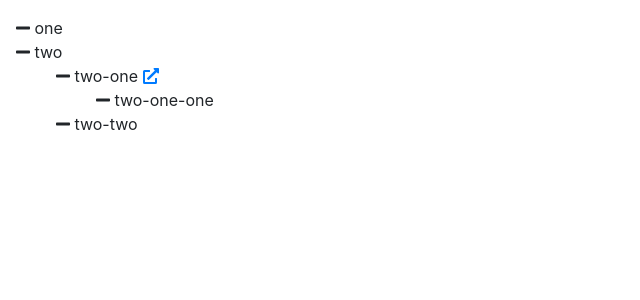
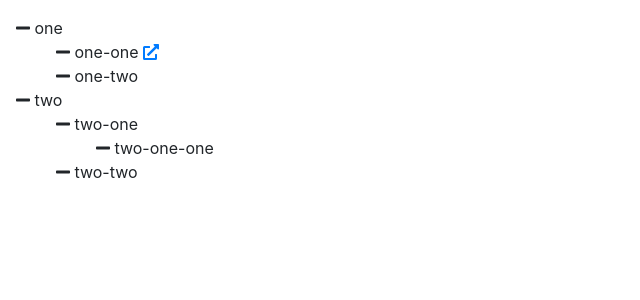
Before and after one commit to unhurried/tree-view, a Vue app: page / in a window 1280 px wide. Shown: the top 300 px of the page, without its empty margins (0-640 px from the left). Built offline with nearby package versions, Linux system fonts and the light colour scheme.

Commit message:
Load tree data from a markdown file.

```diff
--- a/package.json
+++ b/package.json
@@ -16,6 +16,7 @@
     "axios": "^0.18.0",
     "bootstrap-vue": "^2.0.0-rc.11",
     "js-yaml": "^3.12.0",
+    "marked": "^0.6.0",
     "vue": "^2.5.17",
     "vue-class-component": "^6.0.0",
     "vue-property-decorator": "^7.0.0"
@@ -23,6 +24,7 @@
   "devDependencies": {
     "@types/chai": "^4.1.0",
     "@types/js-yaml": "^3.11.2",
+    "@types/marked": "^0.6.0",
     "@types/mocha": "^5.2.4",
     "@vue/cli-plugin-babel": "^3.2.0",
     "@vue/cli-plugin-e2e-cypress": "^3.2.0",
--- a/public/tree.yaml
+++ /dev/null
@@ -1,16 +0,0 @@
-- name: one
-  visible: true
-  children: null
-- name: two
-  visible: true
-  children:
-    - name: two-one
-      visible: true
-      href: http://localhost
-      children:
-      - name: two-one-one
-        visible: true
-        children: null
-    - name: two-two
-      visible: true
-      children: null
--- a/src/App.vue
+++ b/src/App.vue
@@ -1,25 +1,22 @@
 <template>
   <div id="app">
-    <Tree :doc="doc"/>
+    <TreeList :doc="doc"/>
   </div>
 </template>
 
 <script lang="ts">
 import { Component, Prop, Vue } from 'vue-property-decorator';
 import axios from 'axios';
-import yaml from 'js-yaml';
-import Tree from '@/components/Tree.vue';
+import marked from 'marked';
 
-@Component({
-  components: {
-    Tree,
-  },
-})
+@Component
 export default class App extends Vue {
-  private doc: object = {};
+  private doc: Element | null = null;
   public beforeCreate() {
-    axios.get('./tree.yaml').then((res) => {
-      this.doc = yaml.safeLoad(res.data);
+    axios.get('./tree.md').then((res) => {
+      const html = marked(res.data);
+      const parsedHtml = new DOMParser().parseFromString(html, 'text/html');
+      this.doc = parsedHtml.querySelector('html body ul');
     });
   }
 }
--- a/src/components/Tree.vue
+++ /dev/null
@@ -1,52 +0,0 @@
-<template>
-  <ul :class="{ root: level === 0 }">
-    <li v-for="item in doc" :key="item._uid">
-      <span @click="toggleVisible(item)">
-        <font-awesome-icon icon="plus" v-if="item.children && !item.visible" />
-        <font-awesome-icon icon="minus" v-else />
-        {{ item.name }}
-        <a v-if="item.href" :href="item.href" target="_blank">
-          <font-awesome-icon icon="external-link-alt" />
-        </a>
-      </span>
-      <tree v-if="item.visible && item.children" :doc="item.children" :parent-level="level" />
-    </li>
-  </ul>
-</template>
-
-<script lang="ts">
-import { Component, Prop, Vue } from 'vue-property-decorator';
-
-@Component({
-  name: 'Tree'
-})
-export default class Tree extends Vue {
-  @Prop() private doc!: object;
-  @Prop() private parentLevel!: number;
-  private level!: number;
-  private visible: boolean = true;
-  private created() {
-    if (this.parentLevel === undefined) {
-      this.level = 0;
-    } else {
-      this.level = this.parentLevel + 1;
-    }
-  }
-  private toggleVisible(tree: Tree): void {
-    tree.visible = !tree.visible;
-  }
-}
-</script>
-
-<style scoped lang="scss">
-ul {
-  list-style: none;
-}
-ul li {
-  cursor: pointer;
-}
-ul.root {
-  margin: 0;
-  padding: 0;
-}
-</style>
--- /dev/null
+++ b/src/components/TreeList.vue
@@ -0,0 +1,36 @@
+<template>
+  <ul :class="{ root: level === 0 }">
+    <TreeListItem v-for="item in items" :key="item._uid" :doc="item" :level="level"/>
+  </ul>
+</template>
+
+<script lang="ts">
+import { Component, Prop, Vue } from 'vue-property-decorator';
+import TreeListItem from '@/components/TreeListItem.vue';
+
+@Component({
+  name: 'TreeList',
+  components: {
+    TreeListItem,
+  },
+})
+export default class TreeList extends Vue {
+  @Prop({ default: null }) private doc!: Element;
+  @Prop({ default: 0 }) private level!: number;
+  get items(): Element[] {
+    if (this.doc === null) { return []; }
+    this.doc.setAttribute('id', 'root');
+    return Array.from(this.doc.querySelectorAll('ul#root > li'));
+  }
+}
+</script>
+
+<style scoped lang="scss">
+ul {
+  list-style: none;
+}
+ul.root {
+  margin: 0;
+  padding: 0;
+}
+</style>
--- /dev/null
+++ b/src/components/TreeListItem.vue
@@ -0,0 +1,47 @@
+<template>
+  <li>
+    <span @click="toggleFolded()">
+      <font-awesome-icon icon="minus" v-if="showChildren" />
+      <font-awesome-icon icon="plus" v-else />
+      {{ text }}
+      <a v-if="href" :href="href" target="_blank">
+        <font-awesome-icon icon="external-link-alt" />
+      </a>
+    </span>
+    <TreeList v-if="showChildren" :doc="childList" :level="level+1"/>
+  </li>
+</template>
+
+<script lang="ts">
+import { Component, Prop, Vue } from 'vue-property-decorator';
+
+@Component({ name: 'TreeElement' })
+export default class TreeElement extends Vue {
+  @Prop() private doc!: Element;
+  @Prop() private level!: number;
+  private folded: boolean = true;
+  get text(): string | null {
+    return this.doc.childNodes[0].textContent;
+  }
+  get href(): string | null {
+    const node = this.doc.querySelector(':scope > a');
+    if (node === null) { return null; }
+    return node.getAttribute('href');
+  }
+  get childList(): Element | null {
+    return this.doc.querySelector('ul');
+  }
+  get showChildren(): boolean {
+    return this.childList === null || this.folded;
+  }
+  private toggleFolded(): void {
+    this.folded = !this.folded;
+  }
+}
+</script>
+
+<style scoped lang="scss">
+li span {
+  cursor: pointer;
+}
+</style>
--- a/src/main.ts
+++ b/src/main.ts
@@ -8,9 +8,12 @@ Vue.use(BootstrapVue);
 
 import { library } from '@fortawesome/fontawesome-svg-core';
 import { faPlus, faMinus, faExternalLinkAlt } from '@fortawesome/free-solid-svg-icons';
+library.add(faPlus, faMinus, faExternalLinkAlt);
 import { FontAwesomeIcon } from '@fortawesome/vue-fontawesome';
-library.add(faPlus, faMinus, faExternalLinkAlt);
 Vue.component('font-awesome-icon', FontAwesomeIcon);
+
+import TreeList from '@/components/TreeList.vue';
+Vue.component('TreeList', TreeList);
 
 Vue.config.productionTip = false;
 
```
Also changed, not shown: public/tree.md (added, +7 -0 lines), 2 other files (tests, documents, lock files or other folders).
